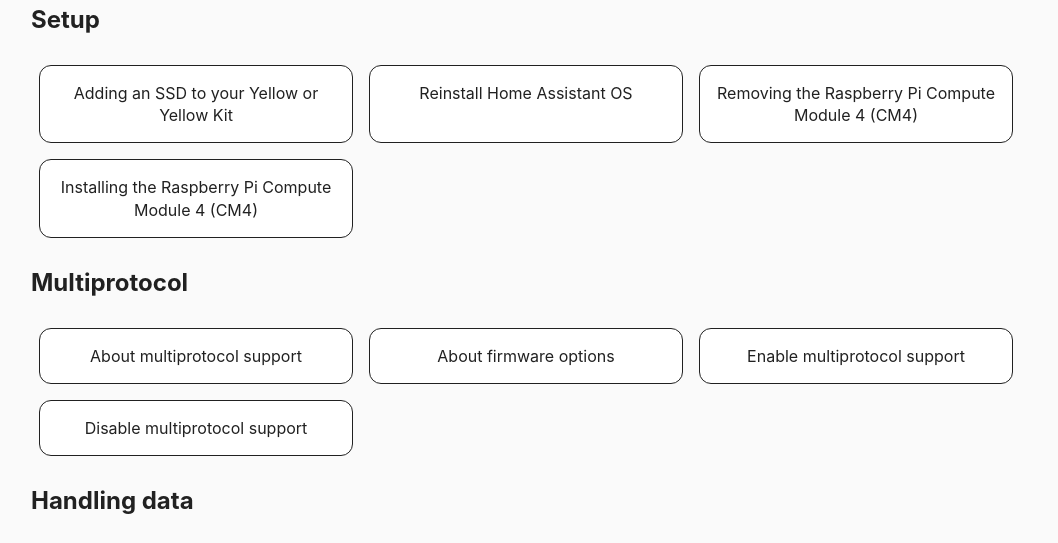
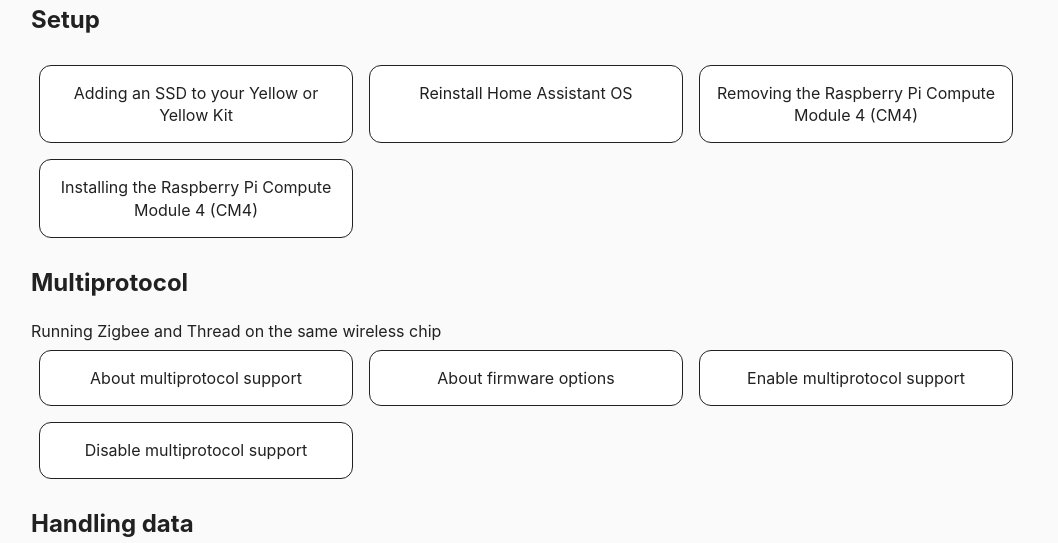
Before and after one commit to home-assistant/yellow.home-assistant.io, an Eleventy site: page src/documentation.html in a window 1280 px wide. Shown: the part 229-772 px from the top of the page, without its empty margins (109-1167 px from the left). Built offline with nearby package versions, Linux system fonts and the light colour scheme; Eleventy itself is replaced by a stand-in of ours; files that its build step writes are made by us from their sources.

Commit message:
Add subtitle to make it clearer what multiprotocol is (#178)
* Rename title to make it clearer what multiprotocol is

* Make it a subtitle

* Change style

* add style for subtitle

```diff
--- a/src/_includes/style.css
+++ b/src/_includes/style.css
@@ -218,6 +218,11 @@
   font-style: italic;
   max-width: 450px;
 }
+
+.subtitle {
+  font-style:var(--secondary-text-color)
+}
+
 
 /* BANNER STYLES */
 
--- a/src/documentation.html
+++ b/src/documentation.html
@@ -45,6 +45,7 @@
     {% endfor %}
   </div>
   <h2>Multiprotocol</h2>
+  <div class="subtitle">Running Zigbee and Thread on the same wireless chip</div>
   <div class="layout horizontal items">
     {% for guide in multiprotocol %}
     <a href="{{guide.url}}">
```
